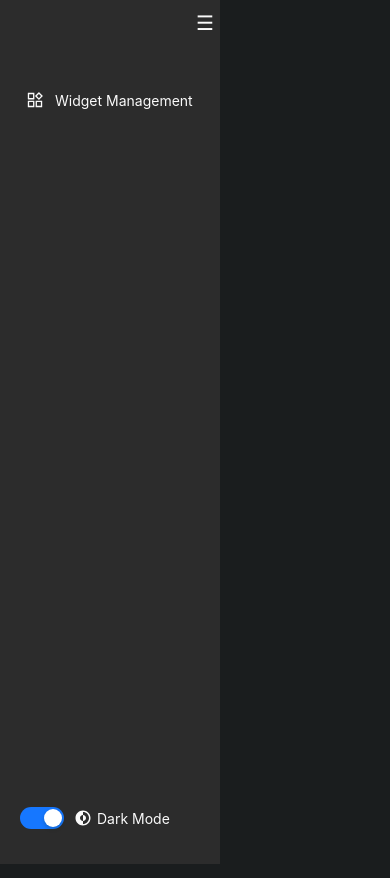
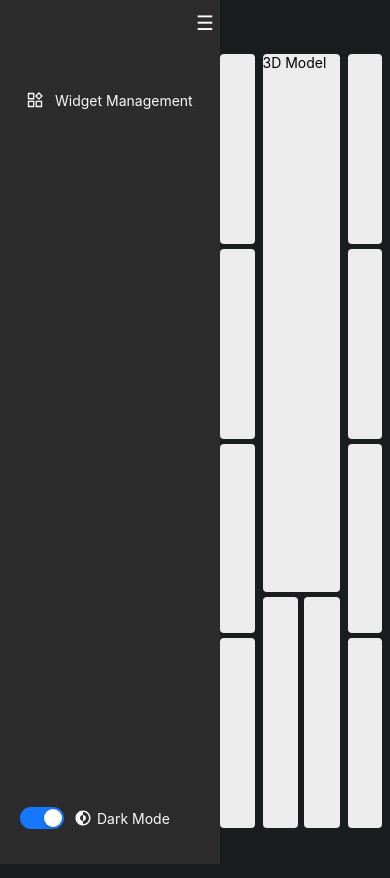
Before and after one commit to tonkows/Widget-Feature-METTHIER, a React (Create React App) app: page /preview in a window 390 px wide. Before the commit the page ends 844 px from the top, so only its background shows below. Built offline with nearby package versions, Linux system fonts and the light colour scheme.

Commit message:
responsive chart Home+Custom config

```diff
--- a/src/App.jsx
+++ b/src/App.jsx
@@ -1,11 +1,12 @@
 import React, { useState } from "react";
-import { BrowserRouter as Router, Routes, Route, useLocation } from "react-router-dom";
+import { BrowserRouter as Router, Routes, Route, useLocation, useSearchParams } from "react-router-dom";
 import "./App.css";
 import "./Theme.css";
 import Sidebar from "./components/Sidebar/Sidebar";
 import Header from "./components/Header/Header";
 import MainContent from "./components/MainContent/MainContent";
 import ConfigForm from "./components/ConfigForm/ConfigForm";
+import Preview from './components/Preview/Preview';
 
 const App = () => {
   const [isCollapsed, setIsCollapsed] = useState(false);
@@ -40,6 +41,7 @@ const App = () => {
 
 const MainLayout = ({ isCollapsed, toggleSidebar, toggleTheme, isEditing, onEditToggle ,isSwitching ,onSwitchToggle }) => {
   const location = useLocation();
+  const searchParams = useSearchParams()[0];
 
   return (
     <div className="app-container">
@@ -73,11 +75,12 @@ const MainLayout = ({ isCollapsed, toggleSidebar, toggleTheme, isEditing, onEdit
               <MainContent
                 isCollapsed={isCollapsed}
                 isEditing={isEditing}
-        isSwitching={isSwitching} // ส่ง props ไปยัง MainContent
+                isSwitching={isSwitching}
               />
             }
           />
           <Route path="/config-form" element={<ConfigForm isCollapsed={isCollapsed} />} />
+          <Route path="/preview" element={<Preview isCollapsed={isCollapsed} />} />
         </Routes>
       </div>
     </div>
--- a/src/components/ConfigForm/ConfigForm.jsx
+++ b/src/components/ConfigForm/ConfigForm.jsx
@@ -258,15 +258,40 @@ const ConfigForm = ({ isCollapsed }) => {
 
   const chartOptions = {
     responsive: true,
+    maintainAspectRatio: false,
     plugins: {
       legend: {
         position: "top",
+        display: true,
+        labels: {
+          boxWidth: 12,
+          padding: 8,
+          font: {
+            size: 10
+          }
+        }
       },
       title: {
         display: true,
         text: dataset1?.dataset || "",
+        font: {
+          size: 12
+        }
       },
     },
+    scales: {
+      y: {
+        beginAtZero: true,
+        ticks: {
+          font: { size: 10 }
+        }
+      },
+      x: {
+        ticks: {
+          font: { size: 10 }
+        }
+      }
+    }
   };
 
   const generateChartData = (dataset, range) => {
@@ -549,44 +574,29 @@ const ConfigForm = ({ isCollapsed }) => {
   </>
 )}
           <Modal
-            maskClosable={false}
+            title="Chart Preview"
             visible={isPreviewVisible}
-            onOk={(e) => {
-              console.log(e);
-              setIsPreviewVisible(false);
-              e.preventDefault();
-              return;
+            onCancel={() => setIsPreviewVisible(false)}
+            width="80%"
+            style={{ maxWidth: '1000px' }}
+            bodyStyle={{
+              height: '60vh',
+              padding: '20px',
+              display: 'flex',
+              justifyContent: 'center',
+              alignItems: 'center'
             }}
-            onCancel={(e) => {
-              console.log(e);
-              setIsPreviewVisible(false);
-              e.preventDefault();
-              return;
-            }}
-            footer={[
-              <Button
-                key="back"
-                onClick={(e) => {
-                  console.log(e);
-                  setIsPreviewVisible(false);
-                  e.preventDefault();
-                  return;
-                }}
-              >
-                Close
-              </Button>,
-            ]}
+            footer={null}
           >
             {selectedChart && (
-              <>
+              <div style={{ width: '100%', height: '100%', position: 'relative' }}>
                 {selectedChart === "bar chart" && (
                   <Bar
                     data={{
                       ...chartData,
                       datasets: chartData.datasets.map((dataset, index) => ({
                         ...dataset,
-                        backgroundColor:
-                          djvodfColors[index % djvodfColors.length],
+                        backgroundColor: djvodfColors[index % djvodfColors.length],
                         borderColor: djvodfColors[index % djvodfColors.length],
                       })),
                     }}
@@ -600,8 +610,7 @@ const ConfigForm = ({ isCollapsed }) => {
                       datasets: chartData.datasets.map((dataset, index) => ({
                         ...dataset,
                         borderColor: djvodfColors[index % djvodfColors.length],
-                        pointBackgroundColor:
-                          djvodfColors[index % djvodfColors.length],
+                        pointBackgroundColor: djvodfColors[index % djvodfColors.length],
                       })),
                     }}
                     options={chartOptions}
@@ -611,15 +620,18 @@ const ConfigForm = ({ isCollapsed }) => {
                   <Doughnut
                     data={{
                       ...chartData,
-                      datasets: chartData.datasets.map((dataset, index) => ({
+                      datasets: chartData.datasets.map((dataset) => ({
                         ...dataset,
                         backgroundColor: djvodfColors,
                       })),
                     }}
-                    options={chartOptions}
+                    options={{
+                      ...chartOptions,
+                      scales: undefined // Remove scales for doughnut chart
+                    }}
                   />
                 )}
-              </>
+              </div>
             )}
           </Modal>
           <ButtonsContainer>
@@ -825,3 +837,29 @@ const ButtonsContainer = styled.div`
   justify-content: space-between;
   margin-top: 20px;
 `;
+
+const ChartPreviewContainer = styled.div`
+  width: 100%;
+  height: 300px;
+  display: flex;
+  justify-content: center;
+  align-items: center;
+  padding: 20px;
+  background: var(--card-bg-color);
+  border-radius: 8px;
+  margin: 20px 0;
+  position: relative;
+
+  & > div {
+    width: 100%;
+    height: 100%;
+    display: flex;
+    justify-content: center;
+    align-items: center;
+  }
+
+  canvas {
+    max-width: 100% !important;
+    max-height: 100% !important;
+  }
+`;
--- a/src/components/MainContent/MainContent.jsx
+++ b/src/components/MainContent/MainContent.jsx
@@ -32,16 +32,16 @@ ChartJS.register(
 const MainContent = ({ isCollapsed, isEditing, isSwitching }) => {
   const [selectedBlock, setSelectedBlock] = useState(null);
   const [blocks, setBlocks] = useState({
-    "Left-TopLeft": { width: 6, id: "Left-TopLeft", label: "1" },
-    "Right-TopRight": { width: 6, id: "Right-TopRight", label: "2" },
-    "Left-MiddleTopLeft": { width: 6, id: "Left-MiddleTopLeft", label: "3" },
-    "Right-MiddleTopRight": { width: 6, id: "Right-MiddleTopRight", label: "4" },
-    "Left-MiddleBottomLeft": { width: 6, id: "Left-MiddleBottomLeft", label: "5" },
-    "Right-MiddleBottomRight": { width: 6, id: "Right-MiddleBottomRight", label: "6" },
-    "Left-BottomLeft": { width: 6, id: "Left-BottomLeft", label: "7" },
-    "Right-BottomRight": { width: 6, id: "Right-BottomRight", label: "8" },
-    "BottomCenter-Left": { width: 12, id: "BottomCenter-Left", label: "9" },
-    "BottomCenter-Right": { width: 12, id: "BottomCenter-Right", label: "10" },
+    "Left-TopLeft": { width: 6, id: "Left-TopLeft"  },
+    "Right-TopRight": { width: 6, id: "Right-TopRight"},
+    "Left-MiddleTopLeft": { width: 6, id: "Left-MiddleTopLeft" },
+    "Right-MiddleTopRight": { width: 6, id: "Right-MiddleTopRight" },
+    "Left-MiddleBottomLeft": { width: 6, id: "Left-MiddleBottomLeft" },
+    "Right-MiddleBottomRight": { width: 6, id: "Right-MiddleBottomRight" },
+    "Left-BottomLeft": { width: 6, id: "Left-BottomLeft" },
+    "Right-BottomRight": { width: 6, id: "Right-BottomRight" },
+    "BottomCenter-Left": { width: 12, id: "BottomCenter-Left" },
+    "BottomCenter-Right": { width: 12, id: "BottomCenter-Right" },
   });
 
   const navigate = useNavigate();
@@ -96,6 +96,12 @@ const MainContent = ({ isCollapsed, isEditing, isSwitching }) => {
     console.log("Blocks after swap: ", blocks);
   }, [blocks]);
 
+  useEffect(() => {
+    if (!isSwitching) {
+      setSelectedBlock(null);
+    }
+  }, [isSwitching]);
+
   const renderChart = (blockId) => {
     const blockConfig = localStorage.getItem(`block-${blockId}`);
     if (!blockConfig) return null;
@@ -108,6 +114,26 @@ const MainContent = ({ isCollapsed, isEditing, isSwitching }) => {
     }[config.selectedChart];
 
     if (!ChartComponent) return null;
+
+    const responsiveOptions = {
+      ...config.chartOptions,
+      responsive: true,
+      maintainAspectRatio: false,
+      plugins: {
+        ...config.chartOptions.plugins,
+        legend: {
+          display: true,
+          position: 'top',
+          labels: {
+            boxWidth: 10,
+            padding: 5,
+            font: {
+              size: 8
+            }
+          }
+        }
+      }
+    };
 
     return (
       <div style={{ width: '100%', height: '100%', padding: '10px' }}>
@@ -127,7 +153,7 @@ const MainContent = ({ isCollapsed, isEditing, isSwitching }) => {
 
     return blockNames[columnId]?.map((blockName) => {
       const blockId = `${columnId}-${blockName}`;
-      const isSelected = selectedBlock === blockId;
+      const isSelected = selectedBlock === blockId && isSwitching;
       return (
         <SpacedRow key={blockId}>
           <Col span={24}>
@@ -135,11 +161,17 @@ const MainContent = ({ isCollapsed, isEditing, isSwitching }) => {
               style={{
                 border: isSelected ? "2px solid var(--text-color)" : "none",
               }}
-              onClick={() => handleSelectBlock(blockId)}
+              onClick={() => isSwitching && handleSelectBlock(blockId)}
             >
               {isEditing && (
-                <IconButton onClick={() => handleClick(blockId)} aria-label={`Edit Block ${blockId}`}>
-                  <LargeBiEditAlt />
+                <IconButton
+                  onClick={(e) => {
+                    e.stopPropagation();
+                    handleClick(blockId);
+                  }}
+                  aria-label={`Edit Block ${blockId}`}
+                >
+                  <EditIcon />
                 </IconButton>
               )}
               {renderChart(blockId) || <BlockLabel>{blocks[blockId]?.label}</BlockLabel>}
@@ -164,9 +196,9 @@ const MainContent = ({ isCollapsed, isEditing, isSwitching }) => {
             <SpacedRow style={{ height: "30%" }} gutter={[6, 0]}>
               <Col span={12}>
                 <Block
-                  onClick={() => handleSelectBlock("BottomCenter-Left")}
+                  onClick={() => isSwitching && handleSelectBlock("BottomCenter-Left")}
                   style={{
-                    border: selectedBlock === "BottomCenter-Left" ? "2px solid var(--text-color)" : "none",
+                    border: selectedBlock === "BottomCenter-Left" && isSwitching ? "2px solid var(--text-color)" : "none",
                   }}
                 >
                   {isEditing && (
@@ -177,7 +209,7 @@ const MainContent = ({ isCollapsed, isEditing, isSwitching }) => {
                       }}
                       aria-label="Edit Bottom Center Left"
                     >
-                      <LargeBiEditAlt />
+                      <EditIcon />
                     </IconButton>
                   )}
                   {renderChart("BottomCenter-Left") || <BlockLabel>{blocks["BottomCenter-Left"].label}</BlockLabel>}
@@ -185,9 +217,9 @@ const MainContent = ({ isCollapsed, isEditing, isSwitching }) => {
               </Col>
               <Col span={12}>
                 <Block
-                  onClick={() => handleSelectBlock("BottomCenter-Right")}
+                  onClick={() => isSwitching && handleSelectBlock("BottomCenter-Right")}
                   style={{
-                    border: selectedBlock === "BottomCenter-Right" ? "2px solid var(--text-color)" : "none",
+                    border: selectedBlock === "BottomCenter-Right" && isSwitching ? "2px solid var(--text-color)" : "none",
                   }}
                 >
                   {isEditing && (
@@ -198,7 +230,7 @@ const MainContent = ({ isCollapsed, isEditing, isSwitching }) => {
                       }}
                       aria-label="Edit Bottom Center Right"
                     >
-                      <LargeBiEditAlt />
+                      <EditIcon />
                     </IconButton>
                   )}
                   {renderChart("BottomCenter-Right") || <BlockLabel>{blocks["BottomCenter-Right"].label}</BlockLabel>}
@@ -261,6 +293,23 @@ const Block = styled.div`
   align-items: center;
   background: var(--card-bg-color);
   position: relative;
+  overflow: hidden;
+  cursor: ${props => props.onClick ? 'pointer' : 'default'};
+
+  & > div {
+    width: 100%;
+    height: 100%;
+    max-height: 180px;
+    display: flex;
+    justify-content: center;
+    align-items: center;
+    padding: 10px;
+  }
+
+  canvas {
+    max-width: 100% !important;
+    max-height: 100% !important;
+  }
 `;
 
 
@@ -293,22 +342,28 @@ const IconButton = styled.button`
   right: 10px;
   background: var(--button-bg-color);
   border: none;
-  padding: 10px;
+  padding: 8px;
   border-radius: 4px;
   cursor: pointer;
   display: flex;
   justify-content: center;
   align-items: center;
+  z-index: 10;
+  transition: all 0.2s ease;
 
   &:hover {
     background: var(--button-hover-bg-color);
+    transform: scale(1.05);
+  }
+
+  svg {
+    width: 18px;
+    height: 18px;
+    color: var(--text-color);
   }
 `;
 
-const LargeBiEditAlt = styled(BiEditAlt)`
+const EditIcon = styled(BiEditAlt)`
   font-size: 18px;
   color: var(--text-color);
-  position: absolute;
-  top: 10px;
-  right: 10px;
 `;
--- /dev/null
+++ b/src/components/Preview/Preview.jsx
@@ -0,0 +1,93 @@
+import React from "react";
+import { Row, Col } from "antd";
+import styled from "styled-components";
+
+const MainContent = ({ isCollapsed }) => {
+  const renderColumnContent = (columnId) => {
+    const blockNames = {
+      Left: ["TopLeft", "MiddleTopLeft", "MiddleBottomLeft", "BottomLeft"],
+      Right: ["TopRight", "MiddleTopRight", "MiddleBottomRight", "BottomRight"],
+    };
+
+    return blockNames[columnId]?.map((blockName) => (
+      <SpacedRow key={`${columnId}-${blockName}`}>
+        <Col span={24}>
+          <Block />
+        </Col>
+      </SpacedRow>
+    ));
+  };
+
+  return (
+    <Container className={isCollapsed ? "isCollapsed" : "notCollapsed"}>
+      <WrapperDiv>
+        <StyledRow gutter={[8, 8]}>
+          <StyledCol span={6}>{renderColumnContent("Left")}</StyledCol>
+          <StyledCol span={12}>
+            <SpacedRow style={{ height: "70%" }}>
+              <Col span={24}>
+                <Block>3D Model</Block>
+              </Col>
+            </SpacedRow>
+            <SpacedRow style={{ height: "30%" }} gutter={[6, 0]}>
+              <Col span={12}>
+                <Block />
+              </Col>
+              <Col span={12}>
+                <Block />
+              </Col>
+            </SpacedRow>
+          </StyledCol>
+          <StyledCol span={6}>{renderColumnContent("Right")}</StyledCol>
+        </StyledRow>
+      </WrapperDiv>
+    </Container>
+  );
+};
+
+export default MainContent;
+
+const Container = styled.div`
+  height: calc(100vh - 20px);
+  width: calc(100% - 220px);
+  padding-top: 20px;
+  margin-left: 220px;
+  transition: all 0.3s ease;
+
+  &.isCollapsed {
+    width: calc(100% - 62px);
+    margin-left: 55px;
+  }
+`;
+
+const StyledRow = styled(Row)`
+  height: calc(100% - 50px);
+  width: 100%;
+  margin: 34px 10px 0 3px;
+`;
+
+const StyledCol = styled(Col)`
+  display: flex;
+  flex-direction: column;
+  justify-content: space-between;
+`;
+
+const Block = styled.div`
+  height: 100%;
+  background: #ececec;
+  border-radius: 4px;
+`;
+
+const SpacedRow = styled(Row)`
+  height: 25%;
+  margin-bottom: 5px;
+
+  &:last-child {
+    margin-bottom: 0;
+  }
+`;
+
+const WrapperDiv = styled.div`
+  width: 100%;
+  height: 100%;
+`;
```
Also changed, not shown: src/components/ConfigForm.js (deleted), 1 other file (tests, documents, lock files or other folders). Lines whose indentation alone changed are shown as unchanged.
